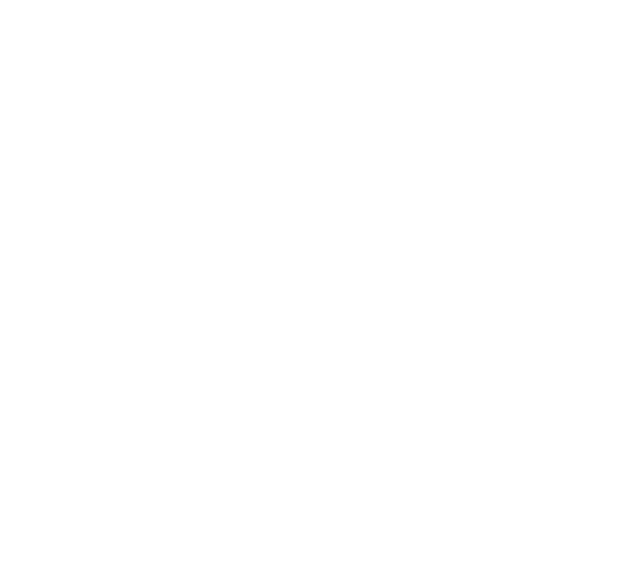
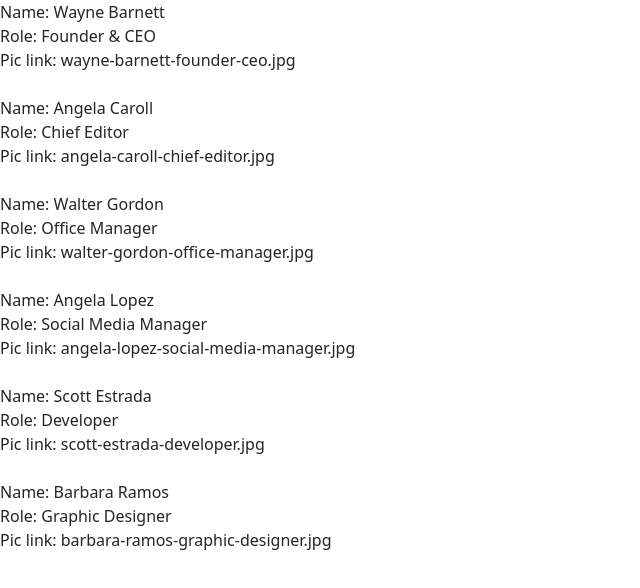
Before and after one commit to umbertofaenza/js-our-team, a plain HTML site: page index.html in a window 1280 px wide. Shown: the whole page, without its empty margins (0-640 px from the left). Drawn offline with nearby package versions, Linux system fonts and the light colour scheme.

Commit message:
feat_js: Milestone 2 - print info on DOM

```diff
--- a/index.html
+++ b/index.html
@@ -14,14 +14,14 @@
         defer></script>
 
     <!-- MY JS -->
-    <script type="text/javascript" src="./js/main.js"></script>
+    <script type="text/javascript" src="./js/main.js" defer></script>
 
     <!-- MY CSS -->
     <link rel="stylesheet" href="./css/style.css">
 </head>
 
 <body>
-
+    <div id="par-container"></div>
 </body>
 
 </html>
--- a/js/main.js
+++ b/js/main.js
@@ -1,10 +1,12 @@
+const targetContainer = document.getElementById("par-container");
+
 // create array of objects
 const ourTeam = [
-  (member1 = {
+  {
     name: "Wayne Barnett",
     role: "Founder & CEO",
     pic: "wayne-barnett-founder-ceo.jpg",
-  }),
+  },
   {
     name: "Angela Caroll",
     role: "Chief Editor",
@@ -34,9 +36,14 @@ const ourTeam = [
 
 // print on console: name, role and pic(string) for each member of the team
 for (const member of ourTeam) {
-  for (let memberProps in member) {
-    console.log(member[memberProps]);
+  for (let attribute in member) {
+    console.log(member[attribute]);
   }
 }
 
-// !TODO: print the same info on the DOM as strings
+// print the same info on the DOM as strings
+for (const member of ourTeam) {
+  targetContainer.innerHTML += `Name: ${member.name} <br>`;
+  targetContainer.innerHTML += `Role: ${member.role} <br>`;
+  targetContainer.innerHTML += `Pic link: ${member.pic} <br><br>`;
+}
```
